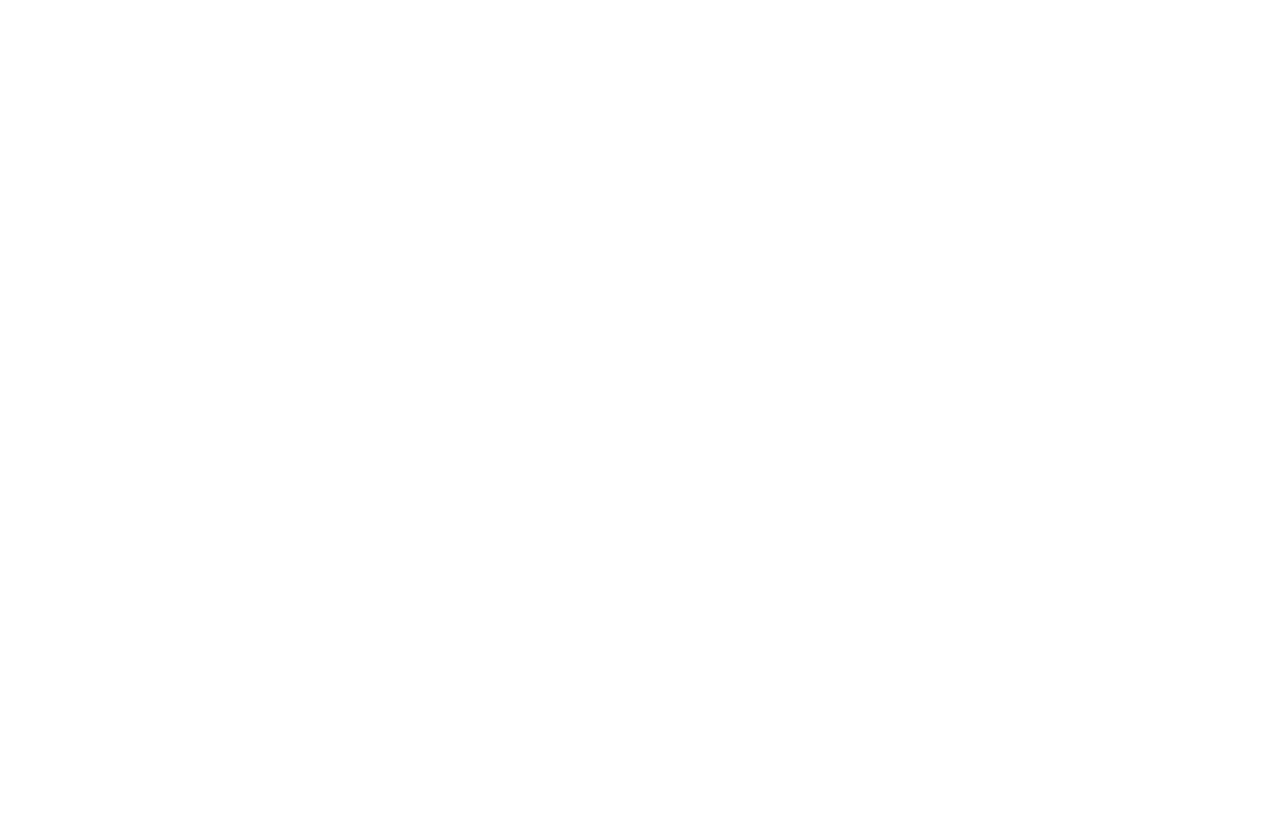
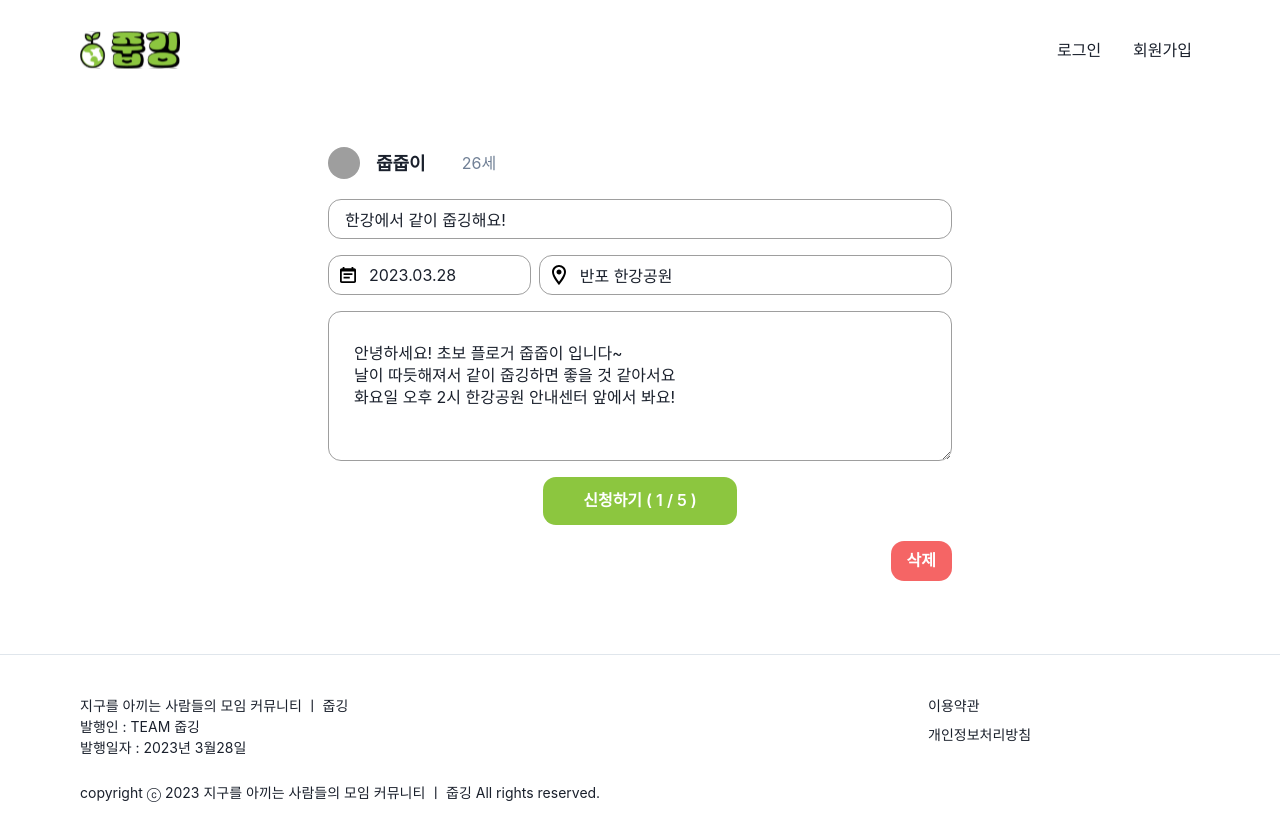
Before and after one commit to irisdew/jupging-frontend, a React (Vite) app: page /event/1 in a window 1280 px wide. Before the commit this address had no page. Shown: the top 840 px of the page. Before the commit the page ends 800 px from the top, so only its background shows below. Built offline with nearby package versions, Linux system fonts and the light colour scheme; grey boxes are pictures that could not be loaded.

Commit message:
:sparkles: add EventDetail page

```diff
--- a/src/App.tsx
+++ b/src/App.tsx
@@ -10,6 +10,7 @@
 import { User, useUser } from './hooks/useUser';
 import { useLocalStorage } from './hooks/useLocalStorage';
 import CreateEventForm from './components/CreateEventForm';
+import EventDetail from './components/EventDetail';
 
 function App() {
   const { getItem, setItem } = useLocalStorage();
@@ -31,6 +32,7 @@
           <Route path="/login" element={<LoginCard />} />
           <Route path="/signup" element={<SignupCard />} />
           <Route path="/create" element={<CreateEventForm />} />
+          <Route path="/event/:eventId" element={<EventDetail />} />
         </Route>
       </Routes>
     </AuthContext.Provider>
--- /dev/null
+++ b/src/components/EventDetail.tsx
@@ -0,0 +1,195 @@
+import {
+  Flex,
+  Box,
+  FormControl,
+  FormLabel,
+  Input,
+  InputGroup,
+  HStack,
+  InputLeftElement,
+  Stack,
+  Button,
+  Heading,
+  Text,
+  useColorModeValue,
+  useDisclosure,
+  Link,
+  Select,
+  Textarea,
+  Modal,
+  ModalOverlay,
+  ModalContent,
+  ModalHeader,
+  ModalBody,
+  ModalFooter,
+  Icon,
+  Avatar,
+} from '@chakra-ui/react';
+import { useState, useRef } from 'react';
+import { CalendarIcon, ViewIcon, ViewOffIcon } from '@chakra-ui/icons';
+import { placeData, dummySingleEventData } from '../constant/constant';
+
+export default function EventDetail() {
+  const { isOpen, onOpen, onClose } = useDisclosure();
+
+  const [inputs, setInputs] = useState<any>();
+
+  const titleInput = useRef<HTMLInputElement>(null);
+  const dateInput = useRef<HTMLInputElement>(null);
+  const placeInput = useRef<HTMLSelectElement>(null);
+  const peopleInput = useRef<HTMLInputElement>(null);
+  const detailInput = useRef<HTMLTextAreaElement>(null);
+
+  const onClickSubmitButton = () => {
+    setInputs({
+      title: titleInput.current?.value,
+      date: dateInput.current?.value,
+      place: placeInput.current?.value,
+      people: peopleInput.current?.value,
+      detail: detailInput.current?.value,
+    });
+    // post api
+    // alert
+    onOpen();
+  };
+  const onClickCancelButton = () => {};
+
+  return (
+    <>
+      <Flex minH={'70vh'} align={'center'} justify={'center'}>
+        <Stack mx={'auto'} minW={'2xl'} maxW={'4xl'} py={8} px={6}>
+          <Stack my={3} direction={'row'} spacing={4} align={'center'}>
+            <Avatar
+              size={'sm'}
+              src={'https://avatars0.githubusercontent.com/u/1164541?v=4'}
+            />
+            <Text fontSize={'lg'} fontWeight={600} mr={5}>
+              {dummySingleEventData.author.nickname}
+            </Text>
+            <Text fontSize={'md'} color={'gray.500'}>
+              {dummySingleEventData.author.age}세
+            </Text>
+          </Stack>
+          <Box
+            rounded={'lg'}
+            bg={useColorModeValue('white', 'gray.700')}
+            pb={8}
+          >
+            <Stack spacing={4}>
+              <Input
+                borderRadius={13}
+                type="text"
+                readOnly
+                value={dummySingleEventData.title}
+                borderColor={'#9E9E9E'}
+                focusBorderColor={'#9E9E9E'}
+              />
+              <HStack>
+                <Box>
+                  <InputGroup>
+                    <InputLeftElement
+                      pointerEvents="none"
+                      children={<CalendarIcon color="#000000" />}
+                    />
+                    <Input
+                      borderRadius={13}
+                      borderColor={'#9E9E9E'}
+                      focusBorderColor={'#9E9E9E'}
+                      type="text"
+                      readOnly
+                      value={dummySingleEventData.date}
+                    />
+                  </InputGroup>
+                </Box>
+                <Box w={'full'}>
+                  <InputGroup>
+                    <InputLeftElement
+                      pointerEvents="none"
+                      children={
+                        <Icon boxSize={6} viewBox="0 0 30 30" fill="none">
+                          <path
+                            d="M15 8.125C15.8288 8.125 16.6237 8.45424 17.2097 9.04029C17.7958 9.62634 18.125 10.4212 18.125 11.25C18.125 11.6604 18.0442 12.0667 17.8871 12.4459C17.7301 12.825 17.4999 13.1695 17.2097 13.4597C16.9195 13.7499 16.575 13.9801 16.1959 14.1371C15.8167 14.2942 15.4104 14.375 15 14.375C14.1712 14.375 13.3763 14.0458 12.7903 13.4597C12.2042 12.8737 11.875 12.0788 11.875 11.25C11.875 10.4212 12.2042 9.62634 12.7903 9.04029C13.3763 8.45424 14.1712 8.125 15 8.125ZM15 2.5C17.3206 2.5 19.5462 3.42187 21.1872 5.06282C22.8281 6.70376 23.75 8.92936 23.75 11.25C23.75 17.8125 15 27.5 15 27.5C15 27.5 6.25 17.8125 6.25 11.25C6.25 8.92936 7.17187 6.70376 8.81282 5.06282C10.4538 3.42187 12.6794 2.5 15 2.5ZM15 5C13.3424 5 11.7527 5.65848 10.5806 6.83058C9.40848 8.00269 8.75 9.5924 8.75 11.25C8.75 12.5 8.75 15 15 23.3875C21.25 15 21.25 12.5 21.25 11.25C21.25 9.5924 20.5915 8.00269 19.4194 6.83058C18.2473 5.65848 16.6576 5 15 5Z"
+                            fill="black"
+                          />
+                        </Icon>
+                      }
+                    />
+                    <Input
+                      borderRadius={13}
+                      borderColor={'#9E9E9E'}
+                      focusBorderColor={'#9E9E9E'}
+                      type="text"
+                      readOnly
+                      value={dummySingleEventData.place}
+                    />
+                  </InputGroup>
+                </Box>
+              </HStack>
+              <FormControl id="detail" isRequired>
+                <Textarea
+                  readOnly
+                  minH={150}
+                  borderRadius={13}
+                  borderColor={'#9E9E9E'}
+                  focusBorderColor={'#9E9E9E'}
+                  fontSize="md"
+                  value={dummySingleEventData.detail}
+                />
+              </FormControl>
+              <Flex gap={3} justify={'center'}>
+                <Button
+                  px={10}
+                  py={6}
+                  bg={'#8CC63F'}
+                  color={'white'}
+                  _hover={{
+                    bg: '#BAEB7A',
+                  }}
+                  borderRadius={13}
+                  onClick={onClickCancelButton}
+                >
+                  신청하기 ( 1 / 5 )
+                </Button>
+              </Flex>
+              <Flex gap={3} justify={'flex-end'}>
+                <Button
+                  bg={'red.400'}
+                  color={'white'}
+                  _hover={{
+                    bg: 'red.200',
+                  }}
+                  borderRadius={13}
+                  onClick={onClickCancelButton}
+                >
+                  삭제
+                </Button>
+              </Flex>
+            </Stack>
+          </Box>
+        </Stack>
+      </Flex>
+
+      <Modal isOpen={isOpen} onClose={onClose}>
+        <ModalOverlay />
+        <ModalContent>
+          <ModalHeader></ModalHeader>
+          <ModalBody>안내메시지입니다!</ModalBody>
+          <ModalFooter>
+            <Button
+              bg={'#8CC63F'}
+              color={'white'}
+              _hover={{
+                bg: '#BAEB7A',
+              }}
+              mr={3}
+              borderRadius={13}
+              onClick={onClose}
+            >
+              Close
+            </Button>
+          </ModalFooter>
+        </ModalContent>
+      </Modal>
+    </>
+  );
+}
--- a/src/constant/constant.ts
+++ b/src/constant/constant.ts
@@ -21,3 +21,18 @@
     image: './잠원한강공원.png',
   },
 ];
+
+export const dummySingleEventData = {
+  author: {
+    nickname: '줍줍이',
+    age: 26,
+  },
+  title: '한강에서 같이 줍깅해요!',
+  date: '2023.03.28',
+  place: '반포 한강공원',
+  detail: `
+  안녕하세요! 초보 플로거 줍줍이 입니다~
+  날이 따듯해져서 같이 줍깅하면 좋을 것 같아서요
+  화요일 오후 2시 한강공원 안내센터 앞에서 봐요!
+  `,
+};
```
